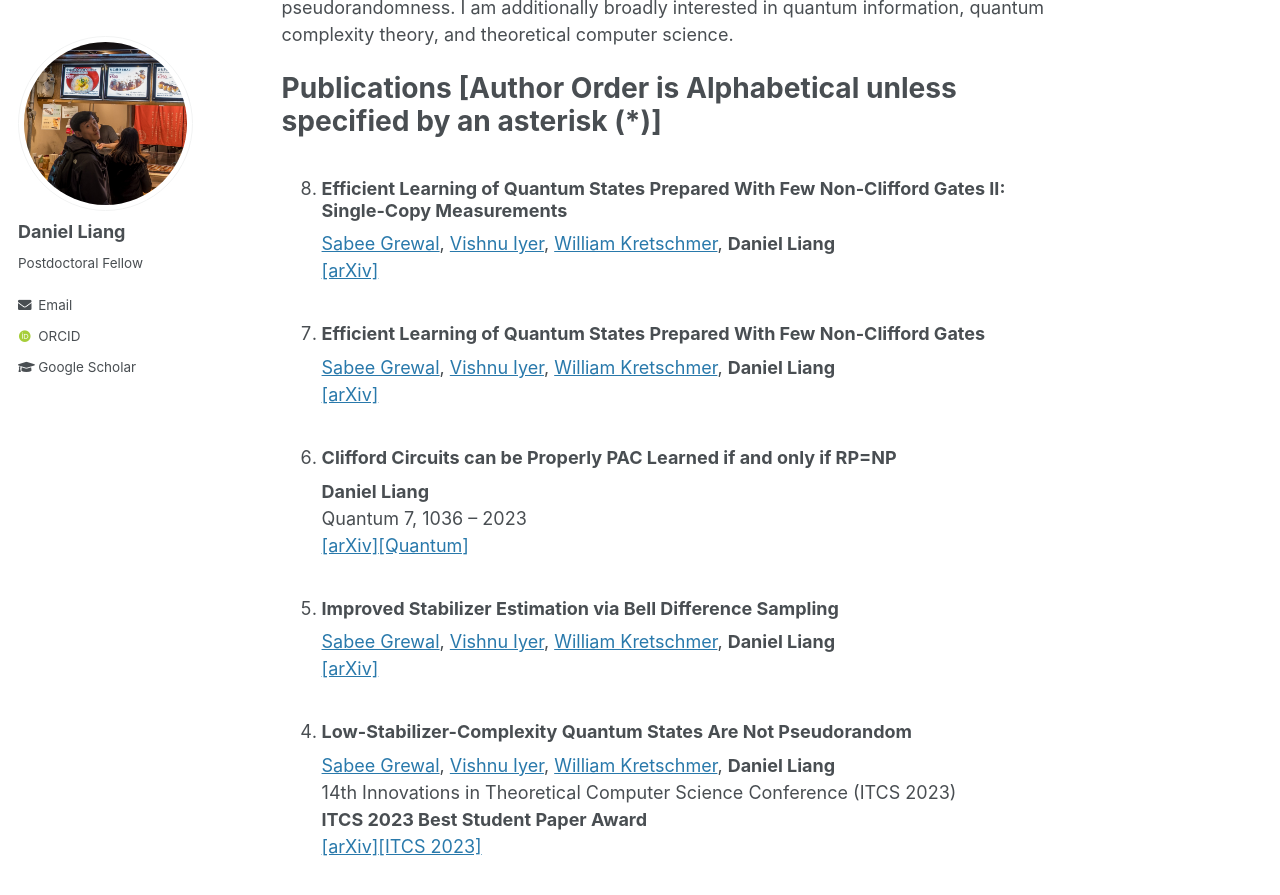
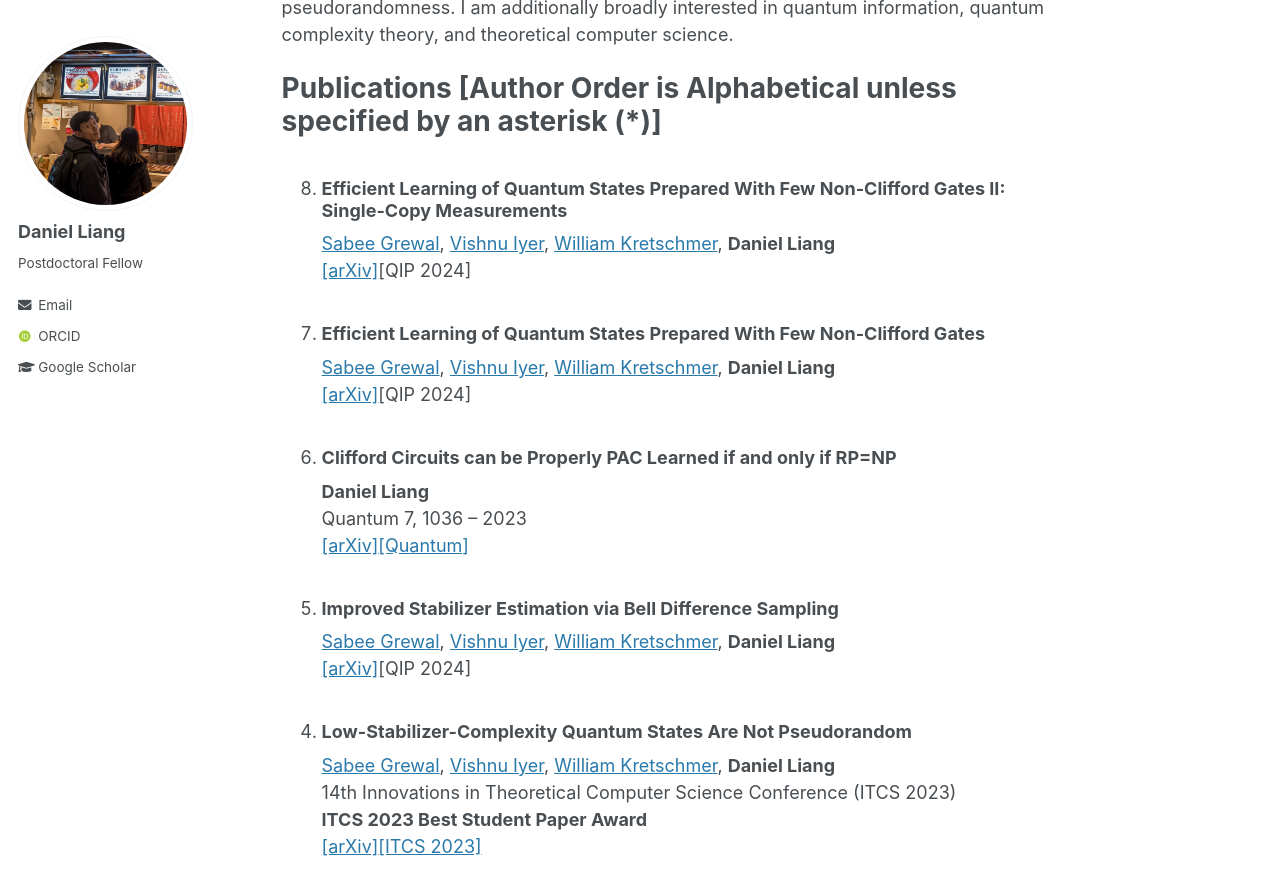
Before and after one commit to Daniel-You-Liang/Daniel-You-Liang.github.io, a Jekyll site: the page built from _pages/about.md, in a window 1280 px wide and 900 px high, scrolled down 425 px. Shown: the top 895 px of the window. Built offline with Jekyll 4.4.1, drawn with Linux system fonts in a browser that asks for light colours; some web fonts are replaced.

Commit message:
added qip 2024

```diff
--- a/_pages/about.md
+++ b/_pages/about.md
@@ -17,13 +17,13 @@ My focus is on the application of learning theory to quantum problems. That is,
 Publications \[Author Order is Alphabetical unless specified by an asterisk (*)\]
 ======
 1. ### Efficient Learning of Quantum States Prepared With Few Non-Clifford Gates II: Single-Copy Measurements
-[Sabee Grewal](https://sabeegrewal.com/), [Vishnu Iyer](https://vishnuiyer.org/), [William Kretschmer](https://www.cs.utexas.edu/~kretsch/), **Daniel Liang**<br />[[arXiv]](https://arxiv.org/abs/2308.07175)
+[Sabee Grewal](https://sabeegrewal.com/), [Vishnu Iyer](https://vishnuiyer.org/), [William Kretschmer](https://www.cs.utexas.edu/~kretsch/), **Daniel Liang**<br />[[arXiv]](https://arxiv.org/abs/2308.07175)\[QIP 2024\]
 1. ### Efficient Learning of Quantum States Prepared With Few Non-Clifford Gates
-[Sabee Grewal](https://sabeegrewal.com/), [Vishnu Iyer](https://vishnuiyer.org/), [William Kretschmer](https://www.cs.utexas.edu/~kretsch/), **Daniel Liang**<br />[[arXiv]](https://arxiv.org/abs/2305.13409)
+[Sabee Grewal](https://sabeegrewal.com/), [Vishnu Iyer](https://vishnuiyer.org/), [William Kretschmer](https://www.cs.utexas.edu/~kretsch/), **Daniel Liang**<br />[[arXiv]](https://arxiv.org/abs/2305.13409)\[QIP 2024\]
 1. ### Clifford Circuits can be Properly PAC Learned if and only if RP=NP
 **Daniel Liang**<br />Quantum 7, 1036 -- 2023<br />[[arXiv]](https://arxiv.org/abs/2204.06638)[[Quantum]](https://doi.org/10.22331/q-2023-06-07-1036)
 1. ### Improved Stabilizer Estimation via Bell Difference Sampling
-[Sabee Grewal](https://sabeegrewal.com/), [Vishnu Iyer](https://vishnuiyer.org/), [William Kretschmer](https://www.cs.utexas.edu/~kretsch/), **Daniel Liang**<br />[[arXiv]](https://arxiv.org/abs/2304.13915)
+[Sabee Grewal](https://sabeegrewal.com/), [Vishnu Iyer](https://vishnuiyer.org/), [William Kretschmer](https://www.cs.utexas.edu/~kretsch/), **Daniel Liang**<br />[[arXiv]](https://arxiv.org/abs/2304.13915)\[QIP 2024\]
 1. ### Low-Stabilizer-Complexity Quantum States Are Not Pseudorandom
 [Sabee Grewal](https://sabeegrewal.com/), [Vishnu Iyer](https://vishnuiyer.org/), [William Kretschmer](https://www.cs.utexas.edu/~kretsch/), **Daniel Liang**<br />14th Innovations in Theoretical Computer Science Conference (ITCS 2023)<br />**ITCS 2023 Best Student Paper Award**<br />[[arXiv]](https://arxiv.org/abs/2209.14530)[[ITCS 2023]](https://doi.org/10.4230/LIPIcs.ITCS.2023.64)
 1. ### On the Hardness of PAC-learning stabilizer States with Noise
```
